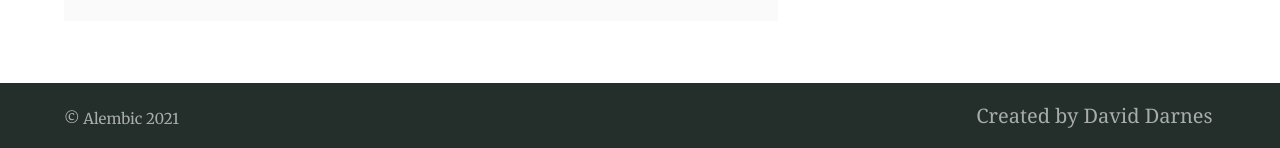
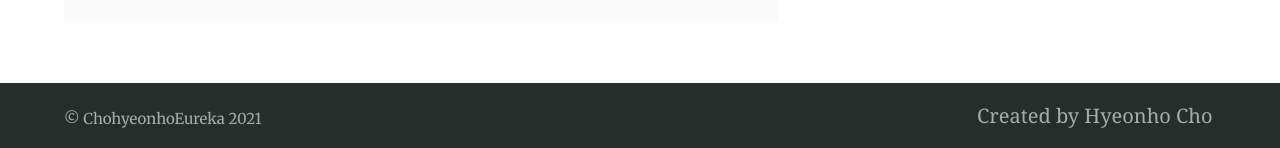
Before and after one commit to chohyeonho/chohyeonho.github.io, a Jekyll site: the page built from elements.md, in a window 1280 px wide and 900 px high, scrolled down 6379 px, cut to the strip 489-900 px from the top of the window. Shown: the part 260-408 px from the top of the strip. Built offline with Jekyll 4.4.1, drawn with Linux system fonts in a browser that asks for light colours; some of the changed text lies outside the part shown.

Commit message:
site settings

```diff
--- a/_config.yml
+++ b/_config.yml
@@ -93,13 +93,13 @@
 # 7. Site settings
 encoding: utf-8 # Make sure the encoding is right
 lang: en-GB # Set the site language
-title: "Alembic" # Site name or title, also used in jekyll-seo-tag
+title: "ChohyeonhoEureka" # Site name or title, also used in jekyll-seo-tag
 logo: "/assets/logos/logo.svg" # Site logo, also used in jekyll-seo-tag
-description: "Alembic is a starting point for Jekyll projects. Rather than starting from scratch, this boilerplate is designed to get the ball rolling immediately" # Site description and default description, also used in jekyll-seo-tag
+description: "eureka project jekyll website" # Site description and default description, also used in jekyll-seo-tag
 url: "https://alembic.darn.es" # Site url, also used in jekyll-seo-tag
 baseurl: ""
-repo: "https://github.com/daviddarnes/alembic"
-email: "me@daviddarnes.com"
+repo: "https://github.com/chohyeonho/chohyeonho.github.io"
+email: "chohyeno@kookmin.ac.kr"
 disqus: "chohyenoeureka" # Blog post comments, uncomment the option and set the site ID from your Disqus account
 # date_format: "%-d %B %Y" # Blog post date formatting using placeholder formatting
 # google_analytics: ""
@@ -135,14 +135,14 @@
 #  url: https://github.com/daviddarnes/alembic
 
 navigation_footer:
-- title: Created by David Darnes
-  url: https://darn.es
+- title: Created by Hyeonho Cho
+  url: https://www.acmicpc.net/user/roborobot17
 
 social_links: # Appears in sidebar. Set the urls then uncomment and comment out as desired
-  Twitter: https://twitter.com/DavidDarnes
-  LinkedIn: https://www.linkedin.com/in/daviddarnes
-  GitHub: https://github.com/daviddarnes
-  link: https://darn.es
+  Twitter: https://twitter.com/XEIdaG7e4fcKGwx
+  LinkedIn: https://www.linkedin.com/in/chohyeno/
+  GitHub: https://github.com/chohyeonho
+  link: https://www.acmicpc.net/user/roborobot17
   RSS: /feed.xml
 
 sharing_links: # Appear at the bottom of single blog posts, add as desired. The value can be 'true' or the desired button colour
```
